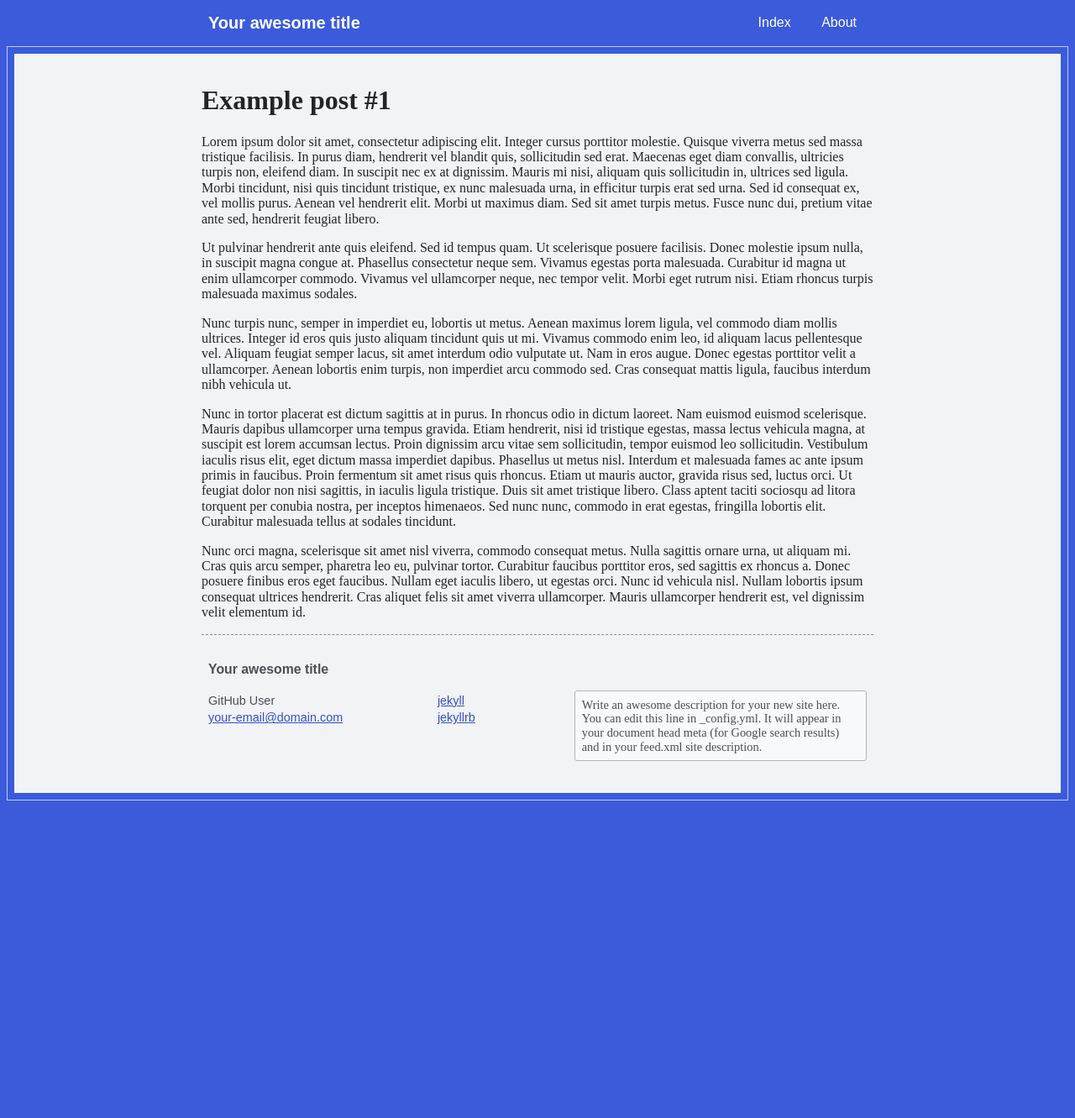
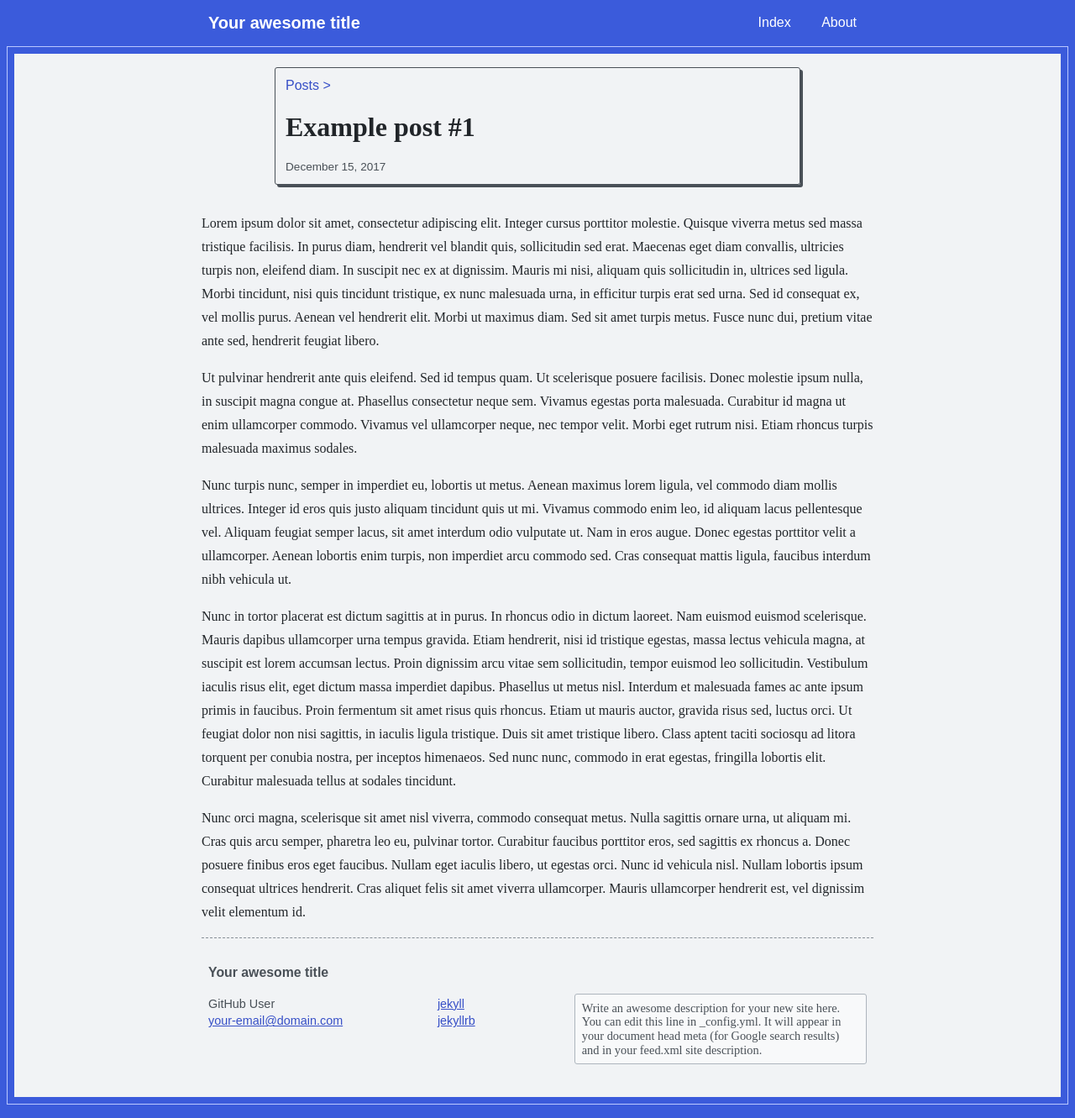
Before and after one commit to iliu-net/jekyll-theme-xyzzy, a Jekyll site: the page built from _posts/2017-12-15-example-post-1.md, in a window 1280 px wide. Shown: the whole page at 84% size. Built offline with Jekyll 4.4.1, drawn with Linux system fonts in a browser that asks for light colours; before the commit the page ends 969 px from its top, so only the background shows below that.

Commit message:
Add styling to post layout

```diff
--- a/_layouts/post.html
+++ b/_layouts/post.html
@@ -4,14 +4,16 @@ layout: default
 
 <article role="article" itemscope itemtype="http://schema.org/BlogPosting">
 
-  <header>
+  <header class="article-header">
+    <a href="{{ "/" | relative_url }}">Posts ></a>
     <h1 itemprop="name headline">{{ page.title | escape }}</h1>
     <p>
       <time datetime="{{ page.date | date_to_xmlschema }}" itemprop="datePublished">
         {% assign date_format = site.date_format | default: '%B %d, %Y' %}
-        {{ post.date | date: date_format }}
+        {{ page.date | date: date_format }}
       </time>
       {% if page.author %}
+        •
         <span itemprop="author" itemscope itemtype="http://schema.org/Person">
           <span itemprop="name">{{ page.author }}</span>
         </span>
@@ -19,7 +21,7 @@ layout: default
     </p>
   </header>
 
-  <section itemprop="articleBody">
+  <section class="article-body" itemprop="articleBody">
     {{ content }}
   </section>
 
--- a/_sass/xyzzy/_layout.scss
+++ b/_sass/xyzzy/_layout.scss
@@ -138,3 +138,29 @@
     text-decoration: underline;
   }
 }
+
+.article-header {
+  border: 1px solid #495057;
+  border-radius: 3px;
+  box-shadow: 3px 3px 0 #495057;
+  margin: auto;
+  margin-bottom: 2rem;
+  padding: .75rem;
+  width: $content-width * .75;
+
+  a {
+    @extend .font-sans;
+    text-decoration: none;
+  }
+
+  p {
+    @extend .font-sans;
+    color: #495057;
+    font-size: .85em;
+    margin-bottom: 0;
+  }
+}
+
+.article-body {
+  line-height: 1.75;
+}
```
